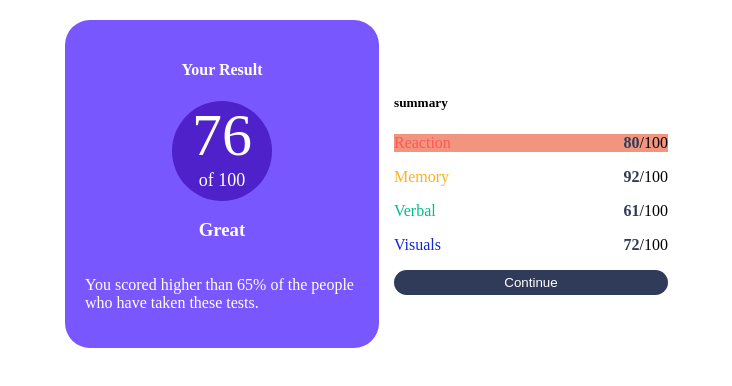
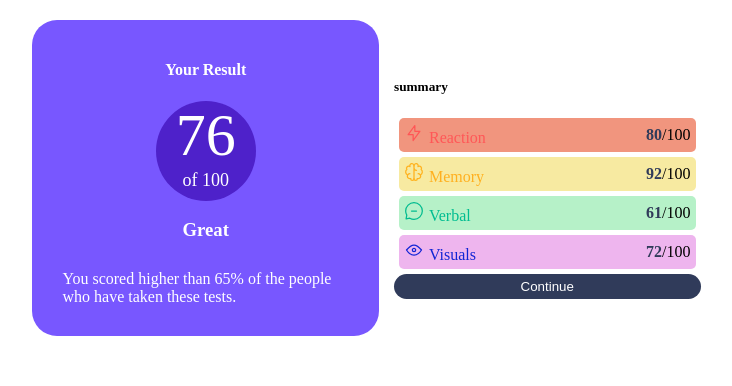
Before and after one commit to Collins-maker/Flex-Box, a plain HTML site: page index.html in a window 1280 px wide. Shown: the whole page, without its empty margins (266-998 px from the left). Drawn offline with Linux system fonts and the light colour scheme.

Commit message:
the changes in nhtml and css, added the icons

```diff
--- a/index.html
+++ b/index.html
@@ -25,10 +25,10 @@
     <div class="small-container">
       <h5>summary</h5>
       <div class="content">
-        <p id="red"><span><span><a href="images/icon-reaction.svg"></a></span><span id="Reaction">Reaction</span></span> <span><span class="over">80</span>/100</span></p>
-        <p id="yellow"><span><span><a href="images/icon-memory.svg"></a></span><span id="Memory">Memory </span></span><span><span class="over">92</span>/100</span></p>
-        <p id="green"><span><span><a href="images/icon-verbal.svg"></a></span><span id="Verbal">Verbal</span></span><span><span class="over">61</span>/100</span></p>
-        <p id="violet"><span><span><a href="images/icon-visual.svg"></a></span><span id="Visuals">Visuals </span></span><span><span class="over">72</span>/100</span></p>
+        <p id="red"><span><span class="icon"><img src="images/icon-reaction.svg" alt=""></span><span id="Reaction">Reaction</span></span> <span><span class="over">80</span>/100</span></p>
+        <p id="yellow"><span><span class="icon"><img src="images/icon-memory.svg" alt=""></span><span id="Memory">Memory </span></span><span><span class="over">92</span>/100</span></p>
+        <p id="green"><span><span class="icon"><img src="images/icon-verbal.svg" alt=""></span><span id="Verbal">Verbal</span></span><span><span class="over">61</span>/100</span></p>
+        <p id="violet"><span><span class="icon"><img src="images/icon-visual.svg" alt=""></span><span id="Visuals">Visuals </span></span><span><span class="over">72</span>/100</span></p>
       </div>
       <button>Continue</button>
     </div>
--- a/style.css
+++ b/style.css
@@ -67,10 +67,24 @@ p{
     display: flex;
     align-items: center;
     justify-content: space-between;
+    margin: 5px;
+    padding: 5px;
+    border-radius: 5px;
 }
+/* background colors for text areas */
 #red{
     background-color:hsl(12, 81%, 72%) ;
 }
+#yellow{
+    background-color:hsl(51, 84%, 80%) ;
+}
+#green{
+    background-color:hsl(138, 68%, 83%) ;
+}
+#violet{
+    background-color: hsl(300, 62%, 82%);
+}
+
 
 #Reaction{
     color: hsl(0, 100%, 67%);
@@ -85,6 +99,10 @@ p{
     color: hsl(234, 85%, 45%);
 }
 
+.icon{
+    margin-right: 5px;
+}
+
 
 button{
     background-color:hsl(224, 30%, 27%);
```
